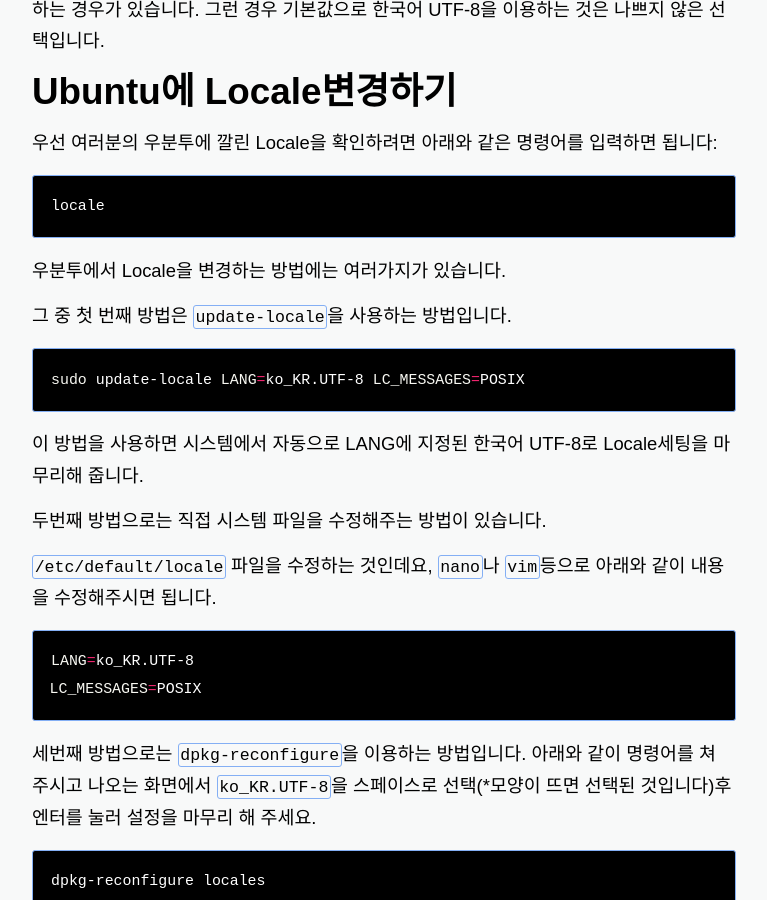
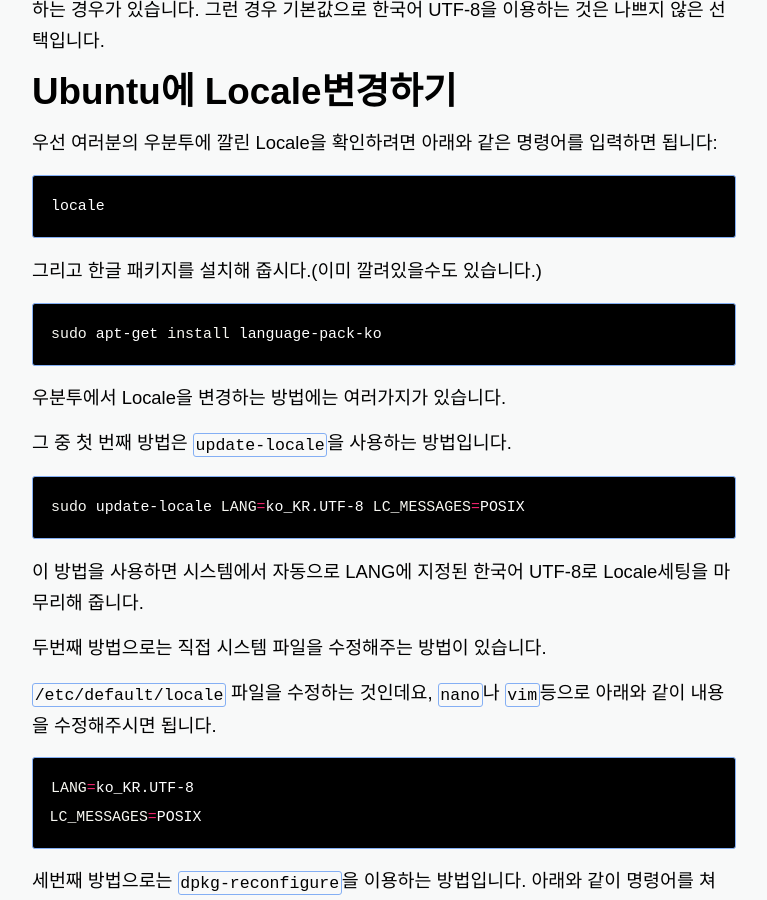
Before and after one commit to Beomi/beomi.github.io_2019, a Jekyll site: the page built from _posts/2017-07-10-Ubuntu-Locale-to-ko_KR.md, in a window 1280 px wide and 900 px high, scrolled down 1477 px. Shown: the whole window, without its empty margins (256-1023 px from the left). Built offline with Jekyll 4.4.1, drawn with Linux system fonts in a browser that asks for light colours; nearby versions of some CDN libraries; some web fonts are replaced.

Commit message:
Add description for Ubuntu Locale to ko_KR

````diff
--- a/_posts/2017-07-10-Ubuntu-Locale-to-ko_KR.md
+++ b/_posts/2017-07-10-Ubuntu-Locale-to-ko_KR.md
@@ -34,6 +34,12 @@ Locale은 단순히 언어 번역뿐만 아니라 시간과 날짜등을 표시
 locale
 ```
 
+그리고 한글 패키지를 설치해 줍시다.(이미 깔려있을수도 있습니다.)
+
+```bash
+sudo apt-get install language-pack-ko
+```
+
 우분투에서 Locale을 변경하는 방법에는 여러가지가 있습니다.
 
 그 중 첫 번째 방법은 `update-locale`을 사용하는 방법입니다.
````
